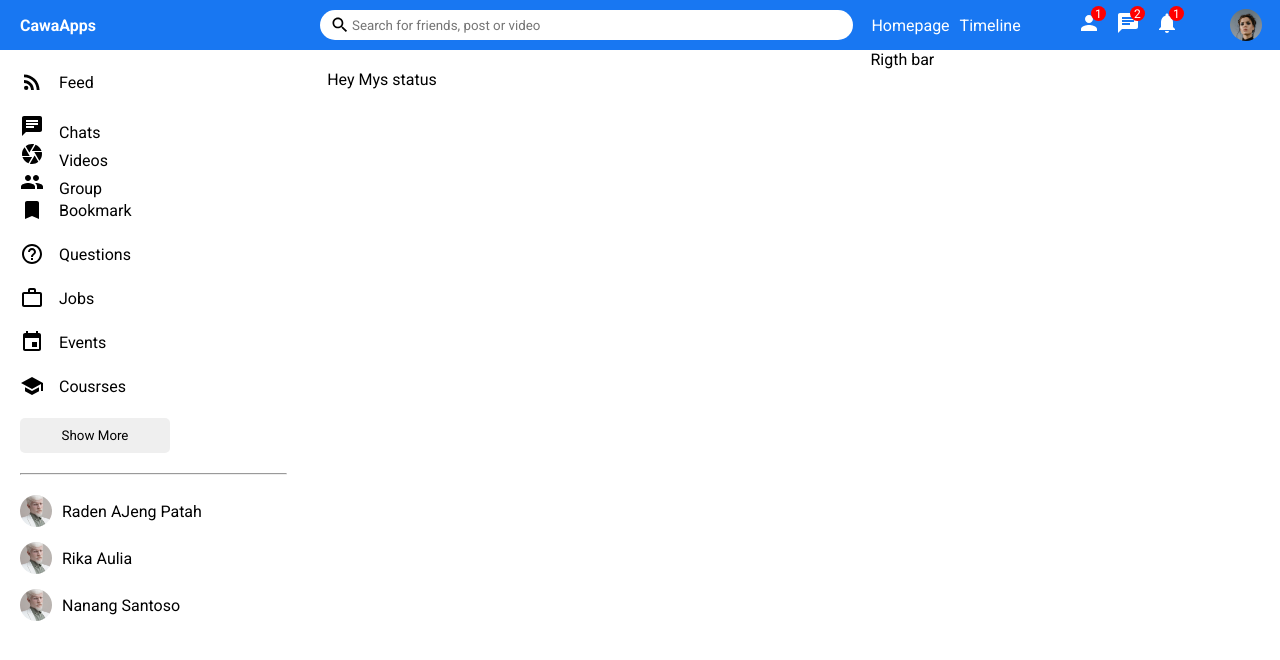
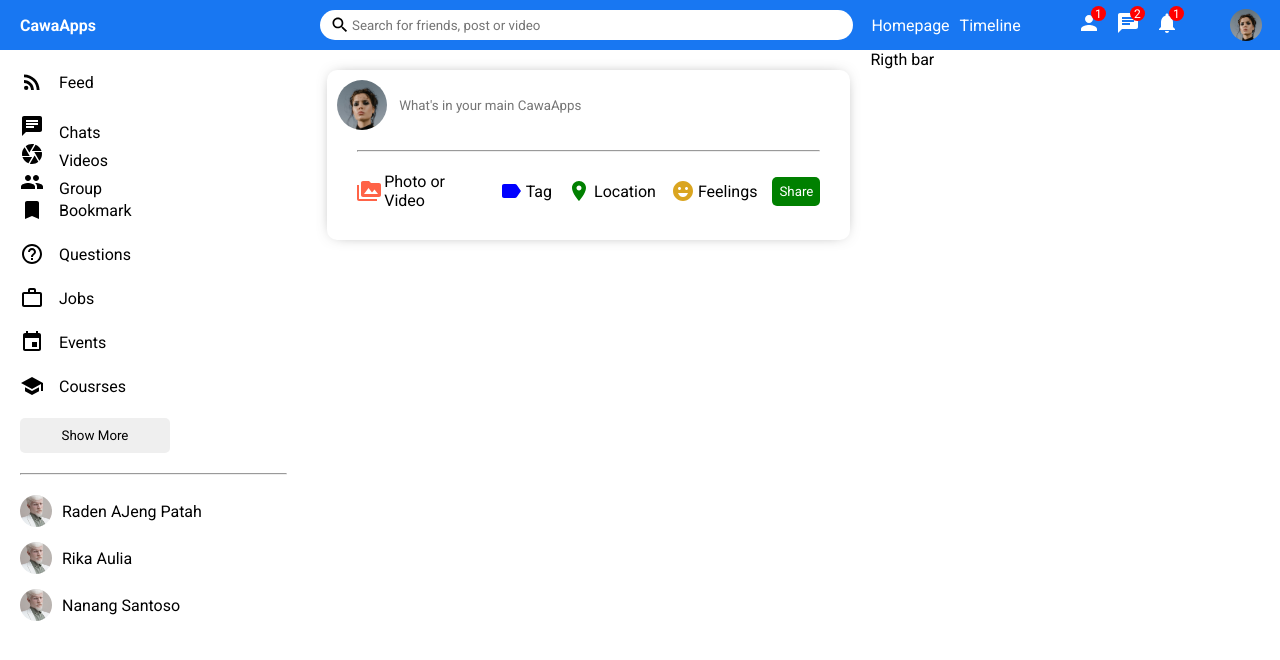
Before and after one commit to youone04/uimediasosial, a React (Create React App) app: page / in a window 1280 px wide. Shown: the top 660 px of the page. Built offline with nearby package versions, Linux system fonts and the light colour scheme; the HTML template or start-up script is replaced by a standard one.

Commit message:
update post

```diff
--- a/src/components/feed/Feed.jsx
+++ b/src/components/feed/Feed.jsx
@@ -1,3 +1,4 @@
+import Post from '../post/Post';
 import Share from '../share/Share';
 import './feed.css';
 
@@ -6,6 +7,7 @@
         <div className="feed">
             <div className="feedWrapper">
                 <Share/>
+                <Post/>
             </div>
         </div>
     )
--- /dev/null
+++ b/src/components/post/Post.jsx
@@ -0,0 +1,18 @@
+import './post.css';
+
+const Post = () => {
+    return(
+        <div className="post">
+            <div className="postWrapper">
+                <div className="postTop">
+                    <div className="postLeft"></div>
+                    <div className="postLeft"></div>
+                    <div className="postLeft"></div>
+                </div>
+                <div className="postCenter"></div>
+                <div className="postBottom"></div>
+            </div>
+        </div>
+    )
+}
+export default Post;
--- a/src/components/share/Share.jsx
+++ b/src/components/share/Share.jsx
@@ -1,9 +1,42 @@
 import './share.css';
+import {
+    PermMedia,
+    Label,
+    Room,
+    EmojiEmotions
+} from '@material-ui/icons';
 
 const Share = () => {
     return(
-        <div>
-            Hey Mys status
+        <div className="share">
+            <div className="shareWrapper">
+                <div className="shareTop">
+                    <img className="shareProfileImg" src="/assets/person/1.jpeg" alt="person" />
+                    <input placeholder="What's in your main CawaApps" type="text" name="text" id="text" className="shareInput" />
+                </div>
+                <hr className="shareHr"/>
+                <div className="shareBottom">
+                    <div className="shareOptions">
+                        <div className="shareOption">
+                            <PermMedia htmlColor="tomato" className="shareIcon" />
+                            <span className="shareOptionText">Photo or Video</span>
+                        </div>
+                        <div className="shareOption">
+                            <Label htmlColor="blue" className="shareIcon" />
+                            <span className="shareOptionText">Tag</span>
+                        </div>
+                        <div className="shareOption">
+                            <Room htmlColor="green" className="shareIcon" />
+                            <span className="shareOptionText">Location</span>
+                        </div>
+                        <div className="shareOption">
+                            <EmojiEmotions htmlColor="goldenrod" className="shareIcon" />
+                            <span className="shareOptionText">Feelings</span>
+                        </div>
+                    </div>
+                    <button className="shareButton">Share</button>
+                </div>
+            </div>
         </div>
 
     )
--- a/src/components/share/share.css
+++ b/src/components/share/share.css
@@ -0,0 +1,65 @@
+.share{
+    width: 100%;
+    height: 170px;
+    border-radius: 10px;
+    -webkit-box-shadow: 0px 0px 16px -8px rgba(0,0,0,0.68);
+    box-shadow: 0px 0px 16px -8px rgba(0,0,0,0.68);
+}
+.shareWrapper{
+    padding: 10px;
+}
+.shareTop{
+    display: flex;
+    align-items: center;
+}
+.shareProfileImg{
+    width: 50px;
+    height: 50px;
+    border-radius: 50%;
+    object-fit: cover;
+    margin-right: 10px;
+
+}
+.shareInput{
+    border: none;
+    width: 80%;
+}
+.shareInput:focus{
+    outline: none;
+}
+.shareHr{
+    margin: 20px;
+}
+.shareBottom{
+    display: flex;
+    align-items: center;
+    justify-content: space-between;
+}
+.shareOptions{
+    display: flex;
+    margin-left: 20px;
+}
+.shareOption{
+    display: flex;
+    align-items: center;
+    margin-right: 15px;
+    cursor: pointer;
+}
+.shareIcon{
+    font-style: 18px;
+    margin-right: 3px;
+}
+.shareOptionText{
+    font-style: 14px;
+    font-weight: 500;
+}
+.shareButton{
+    border: none;
+    padding: 7px;
+    border-radius: 5px;
+    background-color: green;
+    font-weight: 500;
+    margin-right: 20px;
+    cursor: pointer;
+    color: white;
+}
```
Also changed, not shown: note.txt, src/components/post/post.css (added).
